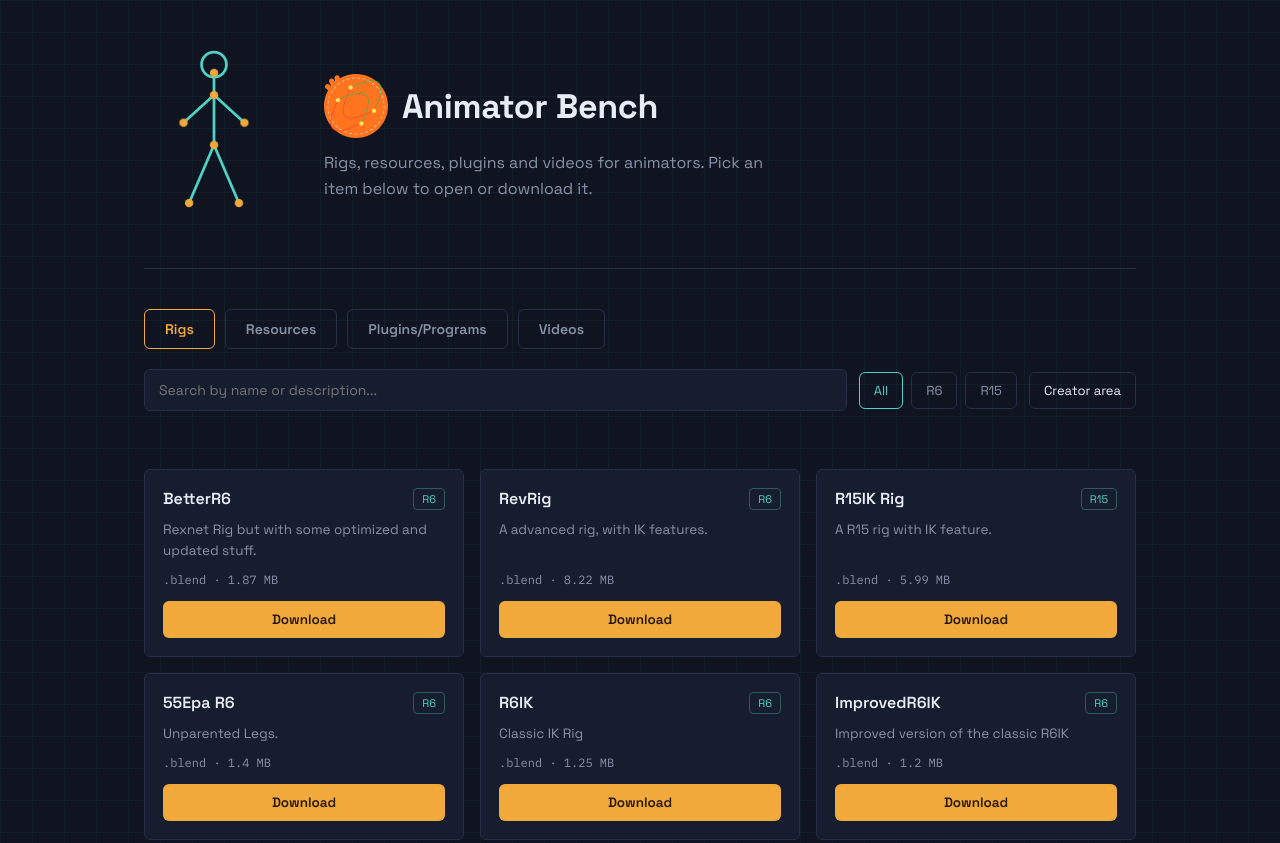
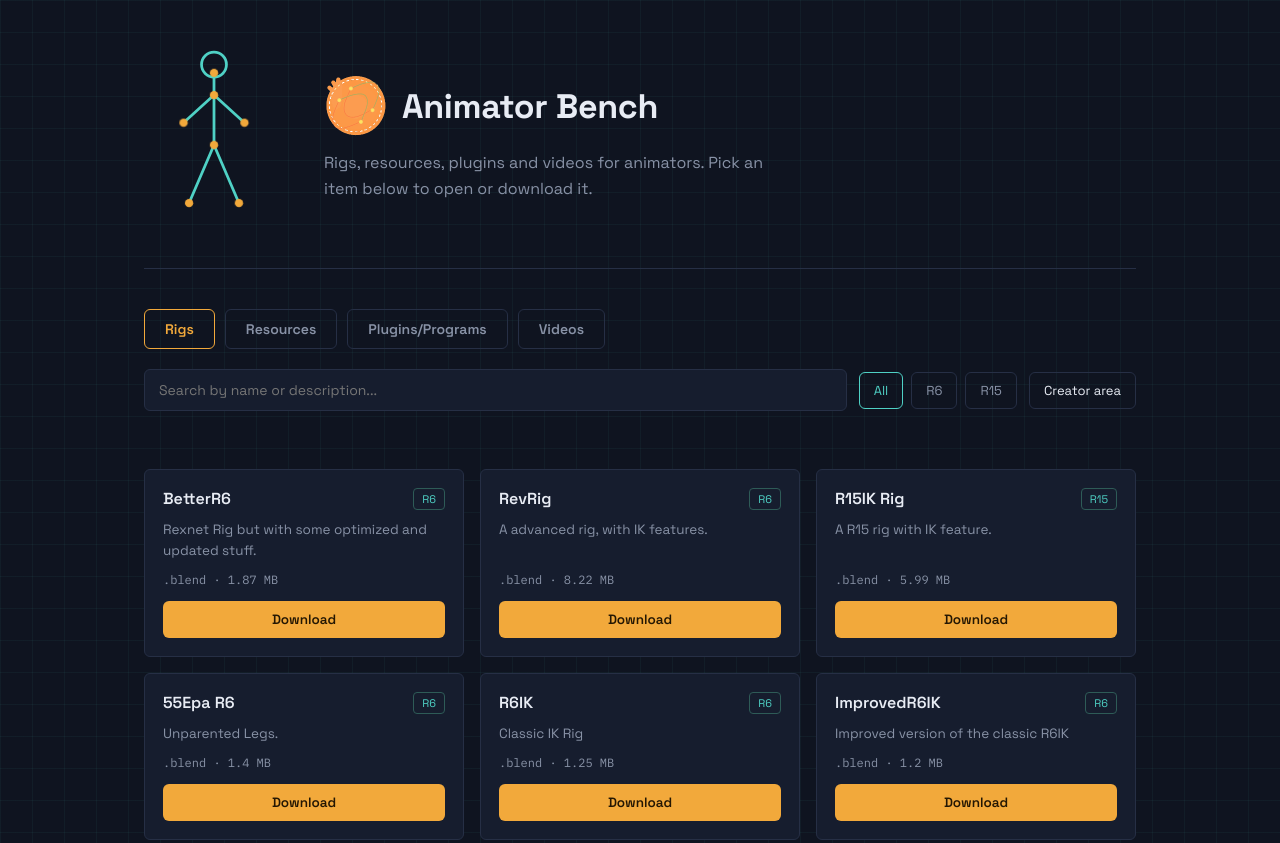
Before and after one commit to Cross-creative/capir-rigs, a plain HTML site: page index.html in a window 1280 px wide. Shown: the top 843 px of the page. Drawn offline with Linux system fonts and the light colour scheme.

Commit message:
Update index.html

```diff
--- a/index.html
+++ b/index.html
@@ -647,7 +647,7 @@ footer {
     </div>
     <div class="hero-text">
       <div class="brand">
-        <img class="brand-icon" src="icon.png" alt="" width="64" height="64">
+        <img class="brand-icon" src="icon.gif" alt="" width="64" height="64">
         <h1>Animator Bench</h1>
       </div>
       <p>Rigs, resources, plugins and videos for animators. Pick an item below to open or download it.</p>
```
